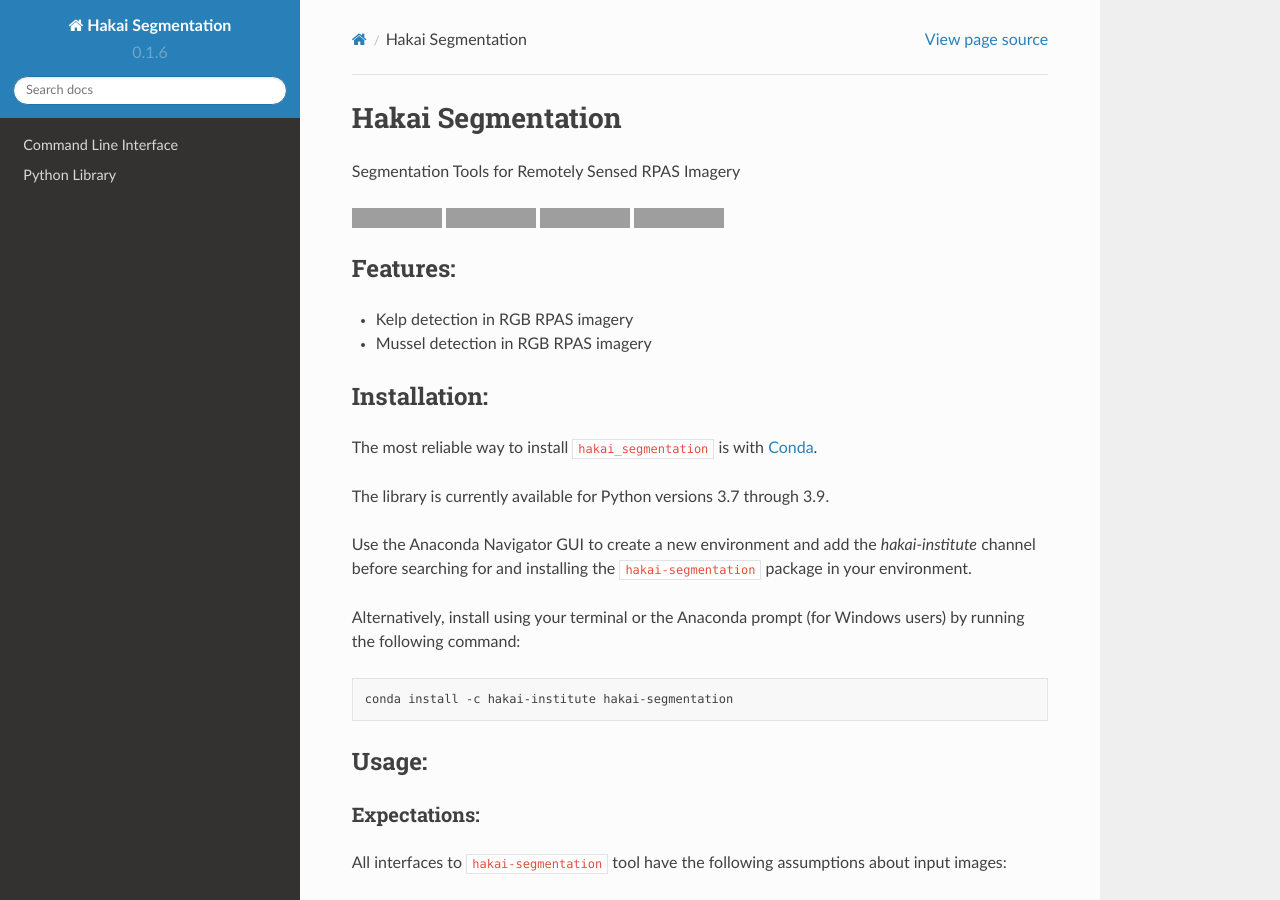
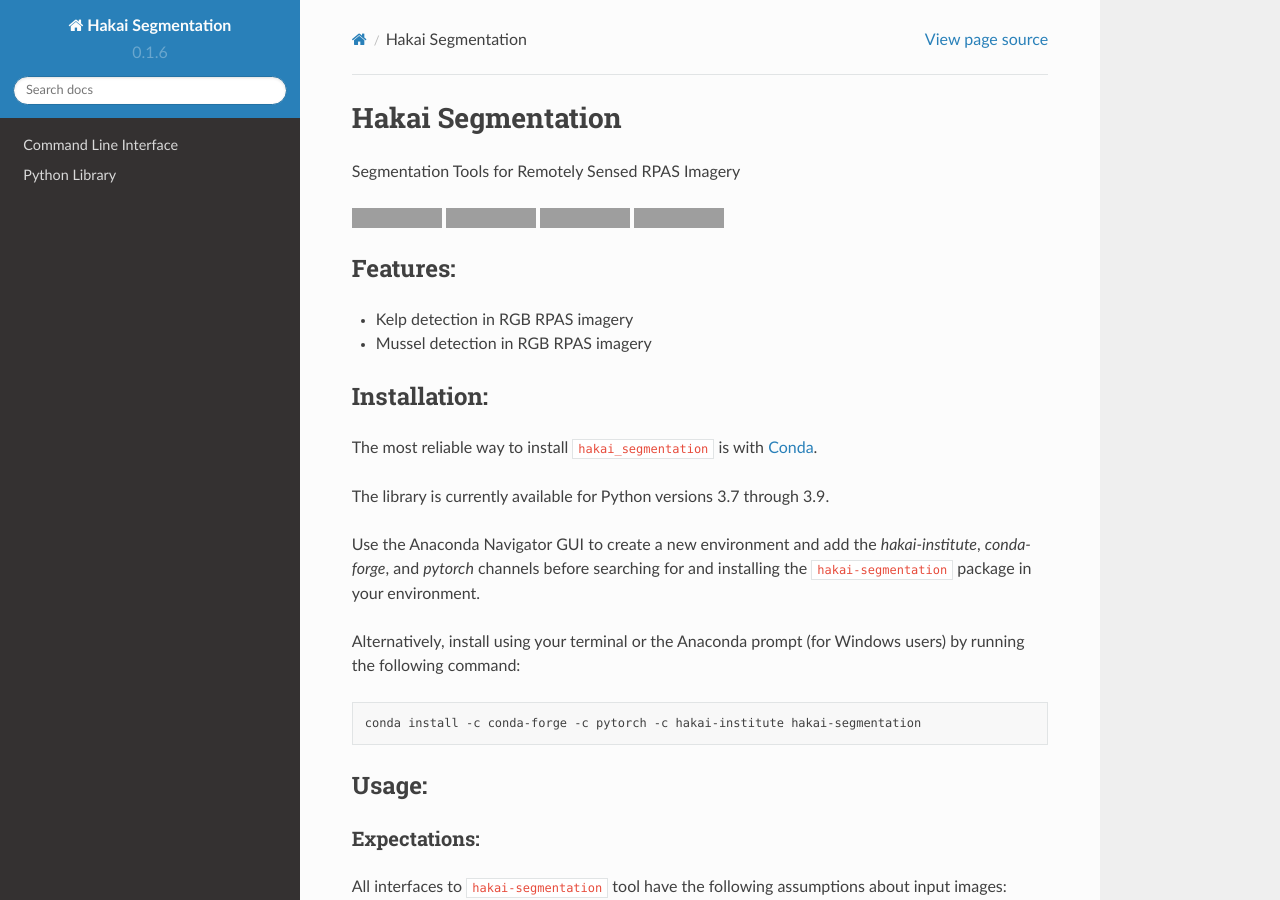
Before and after one commit to HakaiInstitute/kelp-o-matic, a Sphinx documentation site: the page built from docs/index.rst, in a window 1280 px wide and 900 px high. Built offline with Sphinx 7.4.7 and the Read the Docs theme 2.0.0, drawn with Linux system fonts in a browser that asks for light colours; grey boxes are pictures that could not be loaded.

Commit message:
Update install instructions

```diff
--- a/docs/index.rst
+++ b/docs/index.rst
@@ -36,14 +36,14 @@
 
 The library is currently available for Python versions 3.7 through 3.9.
 
-Use the Anaconda Navigator GUI to create a new environment and add the *hakai-institute* channel before searching for and
-installing the ``hakai-segmentation`` package in your environment.
+Use the Anaconda Navigator GUI to create a new environment and add the *hakai-institute*, *conda-forge*, and *pytorch* channels
+before searching for and installing the ``hakai-segmentation`` package in your environment.
 
 Alternatively, install using your terminal or the Anaconda prompt (for Windows users) by running the following command:
 
 .. code-block:: bash
 
-    conda install -c hakai-institute hakai-segmentation
+    conda install -c conda-forge -c pytorch -c hakai-institute hakai-segmentation
 
 
 Usage:
```
